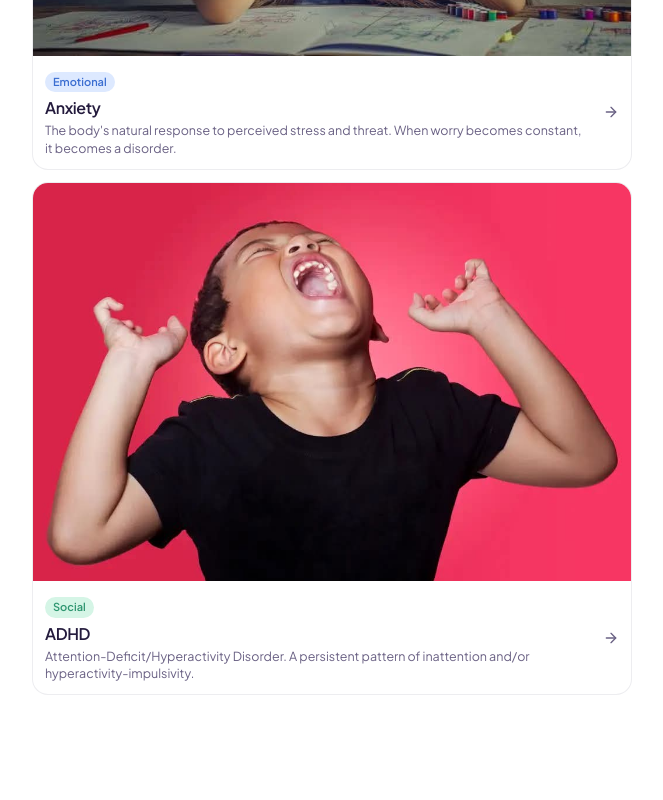
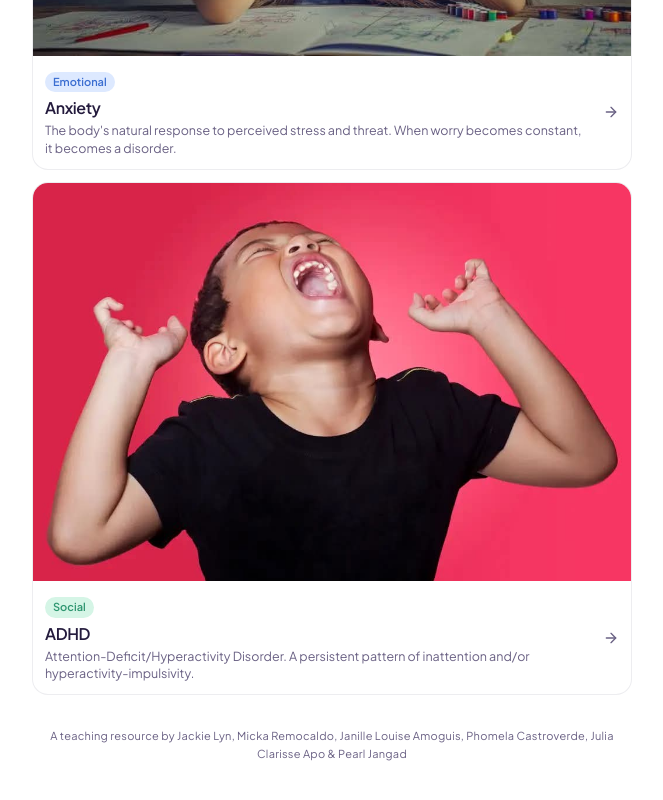
Before and after one commit to Uyaaan/Social-Emotional-Disorders, a React (Vite) app: page / in a window 1280 px wide. Shown: the part 1809-2609 px from the top of the page, without its empty margins (308-971 px from the left). Built offline with nearby package versions, Linux system fonts and the light colour scheme.

Commit message:
Credit full author group on home screen
https://claude.ai/code/session_01UFZJxEzP3h23ihpUQ2Qhx7

```diff
--- a/src/components/HomeScreen/HomeScreen.jsx
+++ b/src/components/HomeScreen/HomeScreen.jsx
@@ -114,6 +114,11 @@ export default function HomeScreen() {
           ))}
         </div>
       </section>
+
+      <p className="pt-2 text-center text-[11px] leading-relaxed tracking-wide text-ink-soft">
+        A teaching resource by Jackie Lyn, Micka Remocaldo, Janille Louise Amoguis,
+        Phomela Castroverde, Julia Clarisse Apo &amp; Pearl Jangad
+      </p>
     </div>
   )
 }
```
